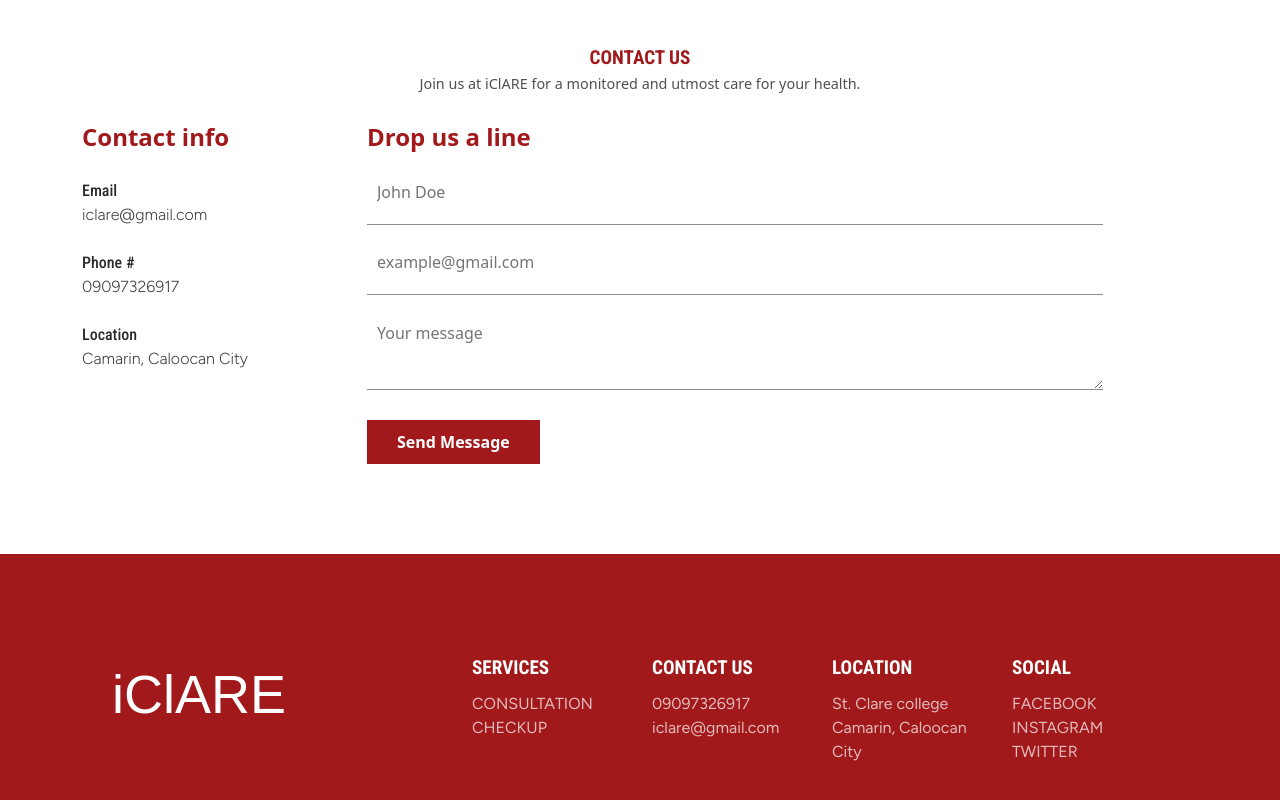
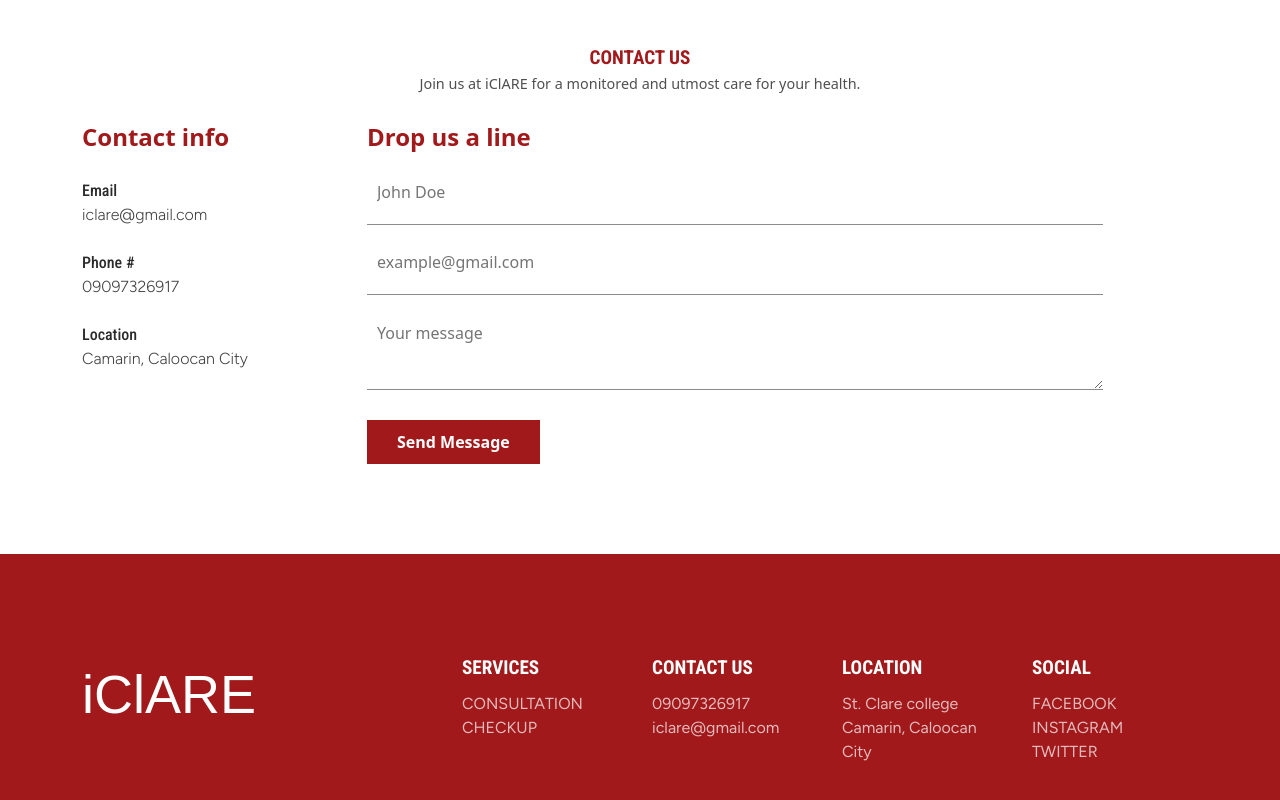
Before and after one commit to J3remyC/iClare, a plain HTML site: page index.html in a window 1280 px wide. Shown: the part 2403-3203 px from the top of the page. Drawn offline with nearby package versions, Linux system fonts and the light colour scheme; a web font is replaced by a local one.

Commit message:
bunco f things

```diff
--- a/assets/css/style.css
+++ b/assets/css/style.css
@@ -504,7 +504,7 @@ img{
 
 #footer
 {
-  padding: 100px;
+  padding: 100px 20px;
   background: var(--maroon);
   color: var(--light);
 }
--- a/index.html
+++ b/index.html
@@ -238,11 +238,11 @@
      <!-- footer -->
      <footer id="footer">
       <div class="container">
-        <div class="row top-footer">
-          <div class="col-md-4 footer-brand heading-1" data-aos="fade-up" data-aos-duration="700">
+        <div class="row top-footer g-4">
+          <div class="col-lg-4 col-md-4 col-sm-6 footer-brand heading-1" data-aos="fade-up" data-aos-duration="700">
             iClARE
           </div>
-          <div class="col-md-2 footer-items" data-aos="fade-up" data-aos-duration="800">
+          <div class="col-lg-2 col-md-4 col-sm-6 footer-items" data-aos="fade-up" data-aos-duration="800">
             <div class="footer-item-title">SERVICES</div>
             <div class="footer-subtitle">
               CONSULTATION
@@ -251,7 +251,7 @@
               CHECKUP
             </div>
           </div>
-          <div class="col-md-2 footer-items" data-aos="fade-up" data-aos-duration="850">
+          <div class="col-lg-2 col-md-4 col-sm-6 footer-items" data-aos="fade-up" data-aos-duration="850">
             <div class="footer-item-title">CONTACT US</div>
             <div class="footer-subtitle">
               09097326917
@@ -260,14 +260,14 @@
               iclare@gmail.com
             </div>
           </div>
-          <div class="col-md-2 footer-items" data-aos="fade-up" data-aos-duration="900">
+          <div class="col-lg-2 col-md-4 col-sm-6 footer-items" data-aos="fade-up" data-aos-duration="900">
             <div class="footer-item-title">LOCATION</div>
             <div class="footer-subtitle">
               St. Clare college Camarin, Caloocan City
             </div>
 
           </div>
-          <div class="col-md-2 footer-items" data-aos="fade-up" data-aos-duration="950">
+          <div class="col-lg-2 col-md-4 col-sm-6 footer-items" data-aos="fade-up" data-aos-duration="950">
             <div class="footer-item-title">SOCIAL</div>
             <div class="footer-subtitle">
               FACEBOOK
```
